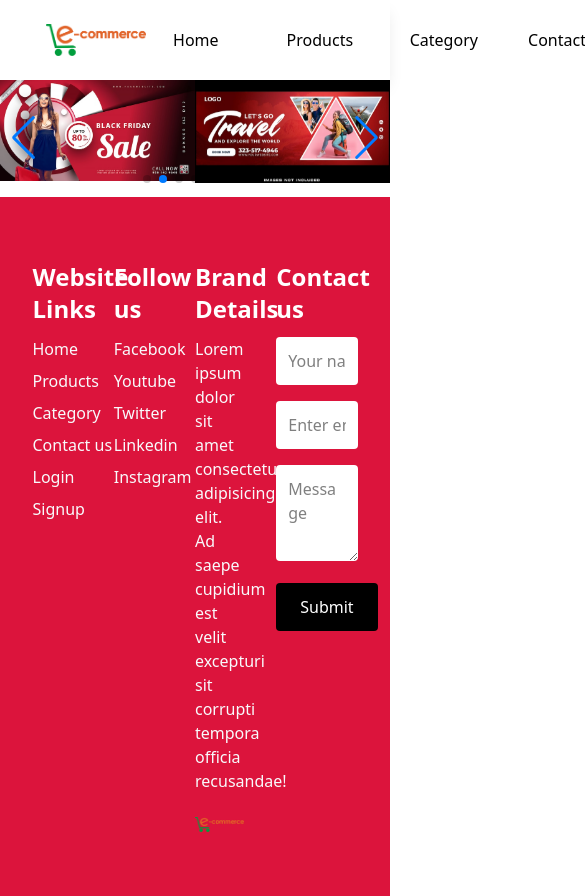
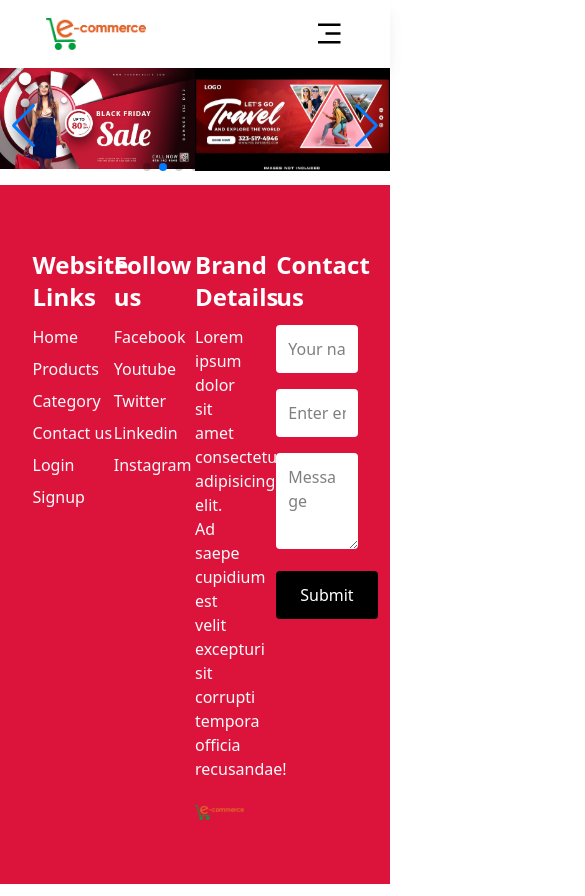
Before and after one commit to hameedgul12345/E-Commerce_Admin_Panel, a React (Vite) app: page / in a window 390 px wide. Shown: the top 896 px of the page, 585 px wide, since content can reach past the window. Built offline with nearby package versions, Linux system fonts and the light colour scheme.

Commit message:
Working category

```diff
--- a/src/Components/Website/Layout.jsx
+++ b/src/Components/Website/Layout.jsx
@@ -1,95 +1,126 @@
-import React from "react";
-import { Link } from "react-router-dom";
+import React, { useState } from "react";
+import { Link, useNavigate } from "react-router-dom";
 function Layout({ children }) {
+  const [open, setOpen] = useState(false);
+  const navigate = useNavigate()
+
+  const mobileLink = (href)=>{
+    navigate(href)
+    setOpen(false)
+}
   const menus = [
     {
       label: "Home",
-        href: '/'
+      href: "/",
     },
     {
       label: "Products",
-        href: '/products'
+      href: "/products",
     },
     {
       label: "Category",
-        href: '/category'
+      href: "/category",
     },
     {
       label: "Contact us",
-        href: '/contact-us'
-    }
-]
+      href: "/contact-us",
+    },
+  ];
   return (
     <>
       <div>
         <nav className="sticky p-4 top-0 left-0 shadow-lg bg-white">
           <div className="w-10/12 mx-auto flex items-center justify-between">
-                    <img
-                        src="/images/logo2.png"
-                        className="w-[100px]"
-                    />
-
-                    <ul className="flex gap-6 items-center">
-                        {
-                            menus.map((item, index)=>(
+            <img src="/images/logo2.png" className="w-[100px]" />
+            <button className="md:hidden" onClick={() => setOpen(!open)}>
+              <i className="ri-menu-3-fill text-3xl"></i>
+            </button>
+            <ul className="md:flex gap-6 items-center hidden">
+              {menus.map((item, index) => (
                 <li key={index}>
                   <Link
                     to={item.href}
                     className="block py-3 text-center hover:bg-blue-600 w-[100px] hover:text-white"
-                                    >{item.label}</Link>
+                  >
+                    {item.label}
+                  </Link>
                 </li>
-                            ))
-                        }
+              ))}
               <Link
                 className="block py-3 text-center hover:bg-blue-600 w-[100px] hover:text-white"
                 to="/login"
-                        >Login</Link>
+              >
+                Login
+              </Link>
 
               <Link
                 className="bg-blue-600 py-3 px-10 text-md font-semibold text-white block text-center hover:bg-rose-600 hover:text-white"
                 to="/signup"
-                        >Signup</Link>
+              >
+                Signup
+              </Link>
             </ul>
           </div>
         </nav>
       </div>
       {children}
-      <footer style={{background:'crimson'}} className=" py-16">
+      <footer style={{ background: "crimson" }} className=" py-16">
         <div className="w-10/12 mx-auto grid grid-cols-4">
           <div>
-                        <h1 className="text-white font-semibold text-2xl mb-3">Website Links</h1>
+            <h1 className="text-white font-semibold text-2xl mb-3">
+              Website Links
+            </h1>
             <ul className="space-y-2 text-slate-50">
-                            {
-                                menus.map((item, index)=>(
+              {menus.map((item, index) => (
                 <li key={index}>
                   <Link to={item.href}>{item.label}</Link>
                 </li>
-                                ))
-                            }
-                            <li><Link to="/login">Login</Link></li>
-                            <li><Link to="/signup">Signup</Link></li>
+              ))}
+              <li>
+                <Link to="/login">Login</Link>
+              </li>
+              <li>
+                <Link to="/signup">Signup</Link>
+              </li>
             </ul>
           </div>
           <div>
-                        <h1 className="text-white font-semibold text-2xl mb-3">Follow us</h1>
+            <h1 className="text-white font-semibold text-2xl mb-3">
+              Follow us
+            </h1>
             <ul className="space-y-2 text-slate-50">
-                            <li><Link to="/">Facebook</Link></li>
-                            <li><Link to="/">Youtube</Link></li>
-                            <li><Link to="/">Twitter</Link></li>
-                            <li><Link to="/">Linkedin</Link></li>
-                            <li><Link to="/">Instagram</Link></li>
+              <li>
+                <Link to="/">Facebook</Link>
+              </li>
+              <li>
+                <Link to="/">Youtube</Link>
+              </li>
+              <li>
+                <Link to="/">Twitter</Link>
+              </li>
+              <li>
+                <Link to="/">Linkedin</Link>
+              </li>
+              <li>
+                <Link to="/">Instagram</Link>
+              </li>
             </ul>
           </div>
           <div className="pr-8">
-                        <h1 className="text-white font-semibold text-2xl mb-3">Brand Details</h1>
-                        <p className="text-slate-50 mb-6">Lorem ipsum dolor sit amet consectetur adipisicing elit. Ad saepe cupidium est velit excepturi sit corrupti tempora officia recusandae!</p>
-                        <img
-                            src="/images/logo2.png"
-                            className="w-[100px]"
-                        />
+            <h1 className="text-white font-semibold text-2xl mb-3">
+              Brand Details
+            </h1>
+            <p className="text-slate-50 mb-6">
+              Lorem ipsum dolor sit amet consectetur adipisicing elit. Ad saepe
+              cupidium est velit excepturi sit corrupti tempora officia
+              recusandae!
+            </p>
+            <img src="/images/logo2.png" className="w-[100px]" />
           </div>
           <div>
-                        <h1 className="text-white font-semibold text-2xl mb-3">Contact us</h1>
+            <h1 className="text-white font-semibold text-2xl mb-3">
+              Contact us
+            </h1>
             <form className="space-y-4">
               <input
                 required
@@ -114,13 +145,191 @@ function Layout({ children }) {
                 rows={3}
               />
 
-                            <button className="bg-black text-white py-3 px-6 rounded">Submit</button>
+              <button className="bg-black text-white py-3 px-6 rounded">
+                Submit
+              </button>
             </form>
           </div>
         </div>
       </footer>
+      <aside
+                className="overflow-hidden md:hidden bg-slate-900 shadow-lg fixed top-0 left-0 h-full z-50"
+                style={{
+                    width: open ? 250 : 0,
+                    transition: '0.3s'
+                }}
+            >
+                <div className="flex flex-col p-8 gap-6">
+                    {
+                        menus.map((item, index)=>(
+                            <button key={index} onClick={()=>mobileLink(item.href)}  className="text-white">
+                                {item.label}
+                            </button>
+                        ))
+                    }
+                </div>
+            </aside>
     </>
   );
 }
 
 export default Layout;
+
+// import { useState } from "react"
+// import { Link, useNavigate } from "react-router-dom"
+// const Layout = ({children})=>{
+//     const [open, setOpen] = useState(false)
+//     const navigate = useNavigate()
+
+//     const menus = [
+//         {
+//             label: "Home",
+//             href: '/'
+//         },
+//         {
+//             label: "Products",
+//             href: '/products'
+//         },
+//         {
+//             label: "Category",
+//             href: '/category'
+//         },
+//         {
+//             label: "Contact us",
+//             href: '/contact-us'
+//         }
+//     ]
+
+//     const mobileLink = (href)=>{
+//         navigate(href)
+//         setOpen(false)
+//     }
+
+//     return (
+//         <div>
+//             <nav className="sticky top-0 left-0 shadow-lg bg-white">
+//                 <div className="w-10/12 mx-auto flex items-center justify-between">
+//                     <img
+//                         src="/images/logo.png"
+//                         className="w-[100px]"
+//                     />
+
+//                     <button className="md:hidden" onClick={()=>setOpen(!open)}>
+//                         <i className="ri-menu-3-fill text-3xl"></i>
+//                     </button>
+
+//                     <ul className="md:flex gap-6 items-center hidden">
+//                         {
+//                             menus.map((item, index)=>(
+//                                 <li key={index}>
+//                                     <Link
+//                                         to={item.href}
+//                                         className="block py-8 text-center hover:bg-blue-600 w-[100px] hover:text-white"
+//                                     >{item.label}</Link>
+//                                 </li>
+//                             ))
+//                         }
+//                         <Link
+//                             className="block py-8 text-center hover:bg-blue-600 w-[100px] hover:text-white"
+//                             to="/login"
+//                         >Login</Link>
+
+//                         <Link
+//                             className="bg-blue-600 py-3 px-10 text-md font-semibold text-white block text-center hover:bg-rose-600 hover:text-white"
+//                             to="/signup"
+//                         >Signup</Link>
+//                     </ul>
+//                 </div>
+//             </nav>
+//             <div>
+//                 {children}
+//             </div>
+//             <footer className="bg-orange-600 py-16">
+//                 <div className="w-10/12 mx-auto grid md:grid-cols-4 md:gap-0 gap-8">
+//                     <div>
+//                         <h1 className="text-white font-semibold text-2xl mb-3">Website Links</h1>
+//                         <ul className="space-y-2 text-slate-50">
+//                             {
+//                                 menus.map((item, index)=>(
+//                                     <li key={index}>
+//                                         <Link to={item.href}>{item.label}</Link>
+//                                     </li>
+//                                 ))
+//                             }
+//                             <li><Link to="/login">Login</Link></li>
+//                             <li><Link to="/signup">Signup</Link></li>
+//                         </ul>
+//                     </div>
+//                     <div>
+//                         <h1 className="text-white font-semibold text-2xl mb-3">Follow us</h1>
+//                         <ul className="space-y-2 text-slate-50">
+//                             <li><Link to="/">Facebook</Link></li>
+//                             <li><Link to="/">Youtube</Link></li>
+//                             <li><Link to="/">Twitter</Link></li>
+//                             <li><Link to="/">Linkedin</Link></li>
+//                             <li><Link to="/">Instagram</Link></li>
+//                         </ul>
+//                     </div>
+//                     <div className="pr-8">
+//                         <h1 className="text-white font-semibold text-2xl mb-3">Brand Details</h1>
+//                         <p className="text-slate-50 mb-6">Lorem ipsum dolor sit amet consectetur adipisicing elit. Ad saepe cupidium est velit excepturi sit corrupti tempora officia recusandae!</p>
+//                         <img
+//                             src="/images/logo.png"
+//                             className="w-[100px]"
+//                         />
+//                     </div>
+//                     <div>
+//                         <h1 className="text-white font-semibold text-2xl mb-3">Contact us</h1>
+//                         <form className="space-y-4">
+//                             <input
+//                                 required
+//                                 name="fullname"
+//                                 className="bg-white w-full rounded p-3"
+//                                 placeholder="Your name"
+//                             />
+
+//                             <input
+//                                 required
+//                                 type="email"
+//                                 name="email"
+//                                 className="bg-white w-full rounded p-3"
+//                                 placeholder="Enter email id"
+//                             />
+
+//                             <textarea
+//                                 required
+//                                 name="message"
+//                                 className="bg-white w-full rounded p-3"
+//                                 placeholder="Message"
+//                                 rows={3}
+//                             />
+
+//                             <button className="bg-black text-white py-3 px-6 rounded">Submit</button>
+//                         </form>
+//                     </div>
+//                 </div>
+//             </footer>
+
+
+//             <aside
+//                 className="overflow-hidden md:hidden bg-slate-900 shadow-lg fixed top-0 left-0 h-full z-50"
+//                 style={{
+//                     width: open ? 250 : 0,
+//                     transition: '0.3s'
+//                 }}
+//             >
+//                 <div className="flex flex-col p-8 gap-6">
+//                     {
+//                         menus.map((item, index)=>(
+//                             <button onClick={()=>mobileLink(item.href)} key={index} className="text-white">
+//                                 {item.label}
+//                             </button>
+//                         ))
+//                     }
+//                 </div>
+//             </aside>
+//         </div>
+//     )
+// }
+
+// export default Layout
```
Lines whose indentation alone changed are shown as unchanged.
